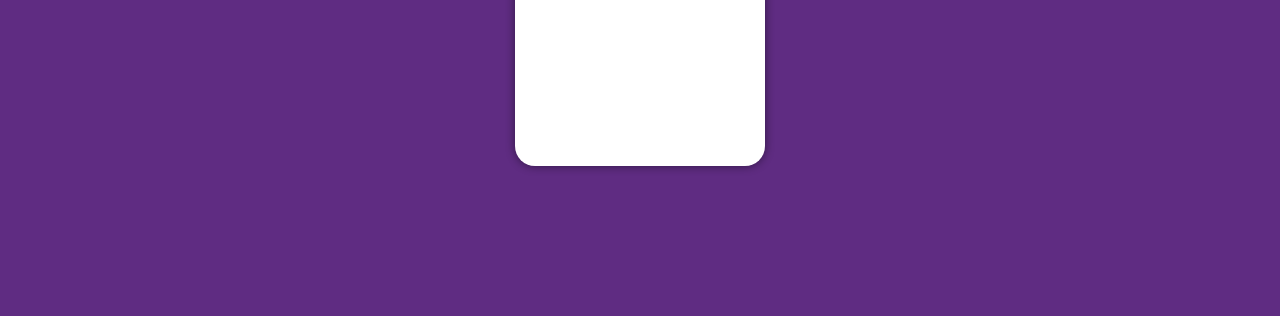
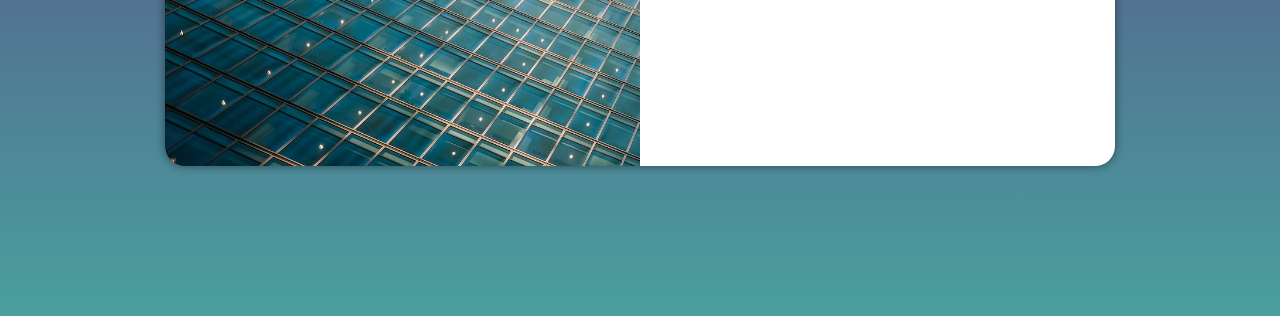
Before and after one commit to Helenprigoli/Projeto-login, a plain HTML site: page index.html in a window 1280 px wide. Shown: the part 484-800 px from the top of the page. Drawn offline with Linux system fonts and the light colour scheme.

Commit message:
atualizado

```diff
--- /dev/null
+++ b/estilos/media-query.css
@@ -0,0 +1,45 @@
+@charset "UTF-8";
+
+@media screen and (min-width: 768px) and (max-width: 992px)  {
+    body {
+        background-image: linear-gradient(to top, #49a09d, #5f2c82);
+    }
+
+    section#login {
+        width: 90vw;
+    }
+}
+
+section#login > div#imagem {
+    float: left;
+    width: 30%;
+    height: 100%;
+}
+
+section#login > div#formulario {
+    float: right;
+    width: 70%;
+}
+
+
+@media screen and (min-width:992px){
+    body {
+        background-image: linear-gradient(to top, #49a09d, #5f2c82);
+    }
+    section#login {
+        width: 950px;
+    }
+}
+
+section#login > div#imagem {
+    float: left;
+    width: 50%;
+    height: 100%;
+}
+
+section#login > div#formulario {
+    float: right;
+    width: 50%;
+    height: 100%;
+
+}
--- a/estilos/style.css
+++ b/estilos/style.css
@@ -36,6 +36,10 @@ section#login {
     height: 500px;
     border-radius: 20px;
     box-shadow: 0px 0px 10px rgba(0, 0, 0, 0.486);
+
+    transition:  width 0.3s, height 0.3s;
+    transition-timing-function: ease;
+
 }
 
 section#login > div#imagem {
--- a/index.html
+++ b/index.html
@@ -6,6 +6,7 @@
     <meta name="viewport" content="width=device-width, initial-scale=1.0">
     <title>Login</title>
     <link rel="stylesheet" href="estilos/style.css">
+    <link rel="stylesheet" href="estilos/media-query.css">
 </head>
 <body>
     <main>
```
